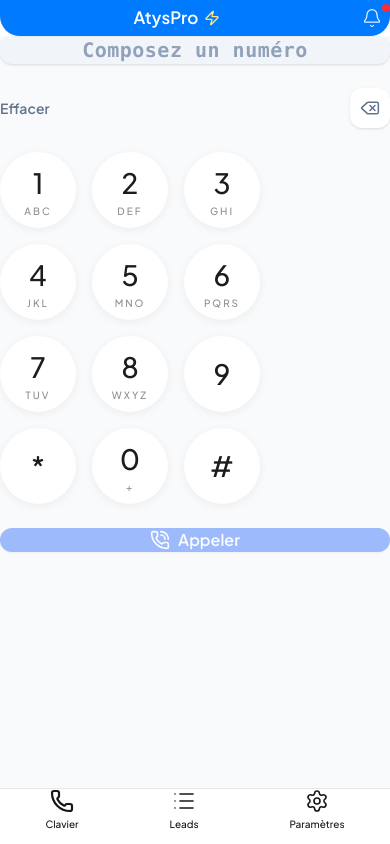
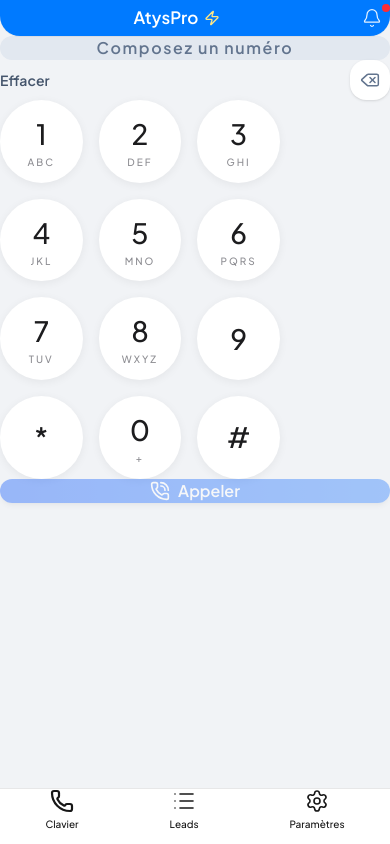
Before and after one commit to Nayrax99/Atyspro-Backend, a Next.js app: page /mobile/phone in a window 390 px wide. Built offline with nearby package versions, Linux system fonts and the light colour scheme.

Commit message:
ui: match mobile target design

```diff
--- a/src/app/mobile/layout.tsx
+++ b/src/app/mobile/layout.tsx
@@ -8,14 +8,12 @@ import { MobileHeader } from "@/components/mobile/MobileHeader";
  */
 export default function MobileLayout({ children }: { children: ReactNode }) {
   return (
-    <div className="flex min-h-screen items-center justify-center bg-slate-100 py-8 max-[500px]:block max-[500px]:py-0">
-      <div className="flex h-[min(90vh,720px)] w-full max-w-[420px] flex-col overflow-hidden rounded-xl bg-white shadow-sm max-[500px]:h-screen max-[500px]:max-w-none max-[500px]:rounded-none max-[500px]:shadow-none">
-        <MobileHeader />
-        <main className="mobile-scroll-area min-h-0 flex-1 overflow-x-hidden overflow-y-auto bg-slate-50 px-5 pb-6 pt-6 max-[500px]:px-4">
-          {children}
-        </main>
-        <BottomNav />
-      </div>
+    <div className="mx-auto flex min-h-screen max-w-md flex-col overflow-x-hidden bg-[#f1f3f6]">
+      <MobileHeader />
+      <main className="min-h-0 flex-1 overflow-x-hidden overflow-y-auto px-4 pb-24 pt-4">
+        {children}
+      </main>
+      <BottomNav />
     </div>
   );
 }
--- a/src/app/mobile/leads/page.tsx
+++ b/src/app/mobile/leads/page.tsx
@@ -47,7 +47,7 @@ export default function MobileLeadsPage() {
     return (
       <div className="space-y-4">
         {[1, 2, 3, 4, 5].map((i) => (
-          <div key={i} className="h-24 rounded-xl bg-white shadow-sm" />
+          <div key={i} className="h-24 rounded-2xl bg-white shadow-sm" />
         ))}
       </div>
     );
@@ -55,7 +55,7 @@ export default function MobileLeadsPage() {
 
   if (error) {
     return (
-      <div className="flex items-center gap-3 rounded-xl bg-red-50 px-4 py-3">
+      <div className="flex items-center gap-3 rounded-2xl bg-red-50 px-4 py-3">
         <AlertCircle className="h-5 w-5 shrink-0 text-red-500" />
         <span className="text-sm font-medium text-red-700">{error}</span>
       </div>
--- a/src/app/mobile/phone/page.tsx
+++ b/src/app/mobile/phone/page.tsx
@@ -21,30 +21,26 @@ export default function PhonePage() {
   };
 
   return (
-    <div className="flex flex-1 flex-col gap-6">
-      <section className="rounded-xl bg-slate-100 px-5 py-5 shadow-sm">
-        <p
-          className={`text-center font-mono text-xl tracking-wide ${
-            number ? "text-slate-800 font-medium" : "text-slate-400"
-          }`}
-        >
+    <div className="flex flex-1 flex-col">
+      <section className="rounded-2xl bg-slate-200 py-3 text-center">
+        <p className={`tracking-widest ${number ? "text-slate-800" : "text-slate-500"}`}>
           {number || "Composez un numéro"}
         </p>
       </section>
 
-      <div className="flex items-center justify-between px-1">
-        <span className="text-sm text-slate-500">Effacer</span>
+      <div className="mt-4 flex items-center justify-between">
+        <span className="text-sm text-slate-600">Effacer</span>
         <button
           type="button"
           onClick={handleBackspace}
-          className="flex h-10 w-10 items-center justify-center rounded-xl bg-white text-slate-500 shadow-sm"
+          className="flex h-10 w-10 items-center justify-center rounded-2xl bg-white text-slate-500 shadow-sm"
           aria-label="Effacer"
         >
           <Delete className="h-5 w-5" strokeWidth={1.8} />
         </button>
       </div>
 
-      <section className="mx-auto w-full max-w-[260px] flex-1">
+      <section className="mx-auto mt-6 w-full max-w-[280px] flex-1">
         <PhoneKeypad onDigit={handleDigit} onBackspace={handleBackspace} />
       </section>
 
@@ -52,7 +48,7 @@ export default function PhonePage() {
         type="button"
         onClick={handleCall}
         disabled={!number}
-        className="flex w-full items-center justify-center gap-2 rounded-xl bg-blue-600 py-3 text-base font-semibold text-white shadow-sm disabled:opacity-40"
+        className="mt-6 flex w-full items-center justify-center gap-2 rounded-2xl bg-gradient-to-r from-blue-600 to-blue-500 py-3 font-semibold text-white shadow-md disabled:opacity-40"
       >
         <PhoneCall className="h-5 w-5" strokeWidth={2} />
         Appeler
--- a/src/app/mobile/settings/page.tsx
+++ b/src/app/mobile/settings/page.tsx
@@ -13,7 +13,7 @@ export default function MobileSettingsPage() {
         <h2 className="mb-2 text-xs font-medium uppercase tracking-wider text-slate-500">
           Compte
         </h2>
-        <div className="overflow-hidden rounded-xl bg-white shadow-sm">
+        <div className="overflow-hidden rounded-2xl bg-white shadow-sm">
           <Link
             href="#"
             className="flex min-h-[48px] items-center justify-between border-b border-slate-100 px-4"
@@ -32,7 +32,7 @@ export default function MobileSettingsPage() {
         <h2 className="mb-2 text-xs font-medium uppercase tracking-wider text-slate-500">
           Notifications
         </h2>
-        <div className="overflow-hidden rounded-xl bg-white shadow-sm">
+        <div className="overflow-hidden rounded-2xl bg-white shadow-sm">
           <div className="flex min-h-[48px] items-center justify-between border-b border-slate-100 px-4">
             <span className="text-sm font-medium text-slate-800">Notifications push</span>
             <button
@@ -68,7 +68,7 @@ export default function MobileSettingsPage() {
         <h2 className="mb-2 text-xs font-medium uppercase tracking-wider text-slate-500">
           Application
         </h2>
-        <div className="overflow-hidden rounded-xl bg-white shadow-sm">
+        <div className="overflow-hidden rounded-2xl bg-white shadow-sm">
           <div className="flex min-h-[48px] items-center justify-between border-b border-slate-100 px-4">
             <span className="text-sm font-medium text-slate-800">Version</span>
             <span className="text-sm text-slate-500">1.0.0</span>
```
